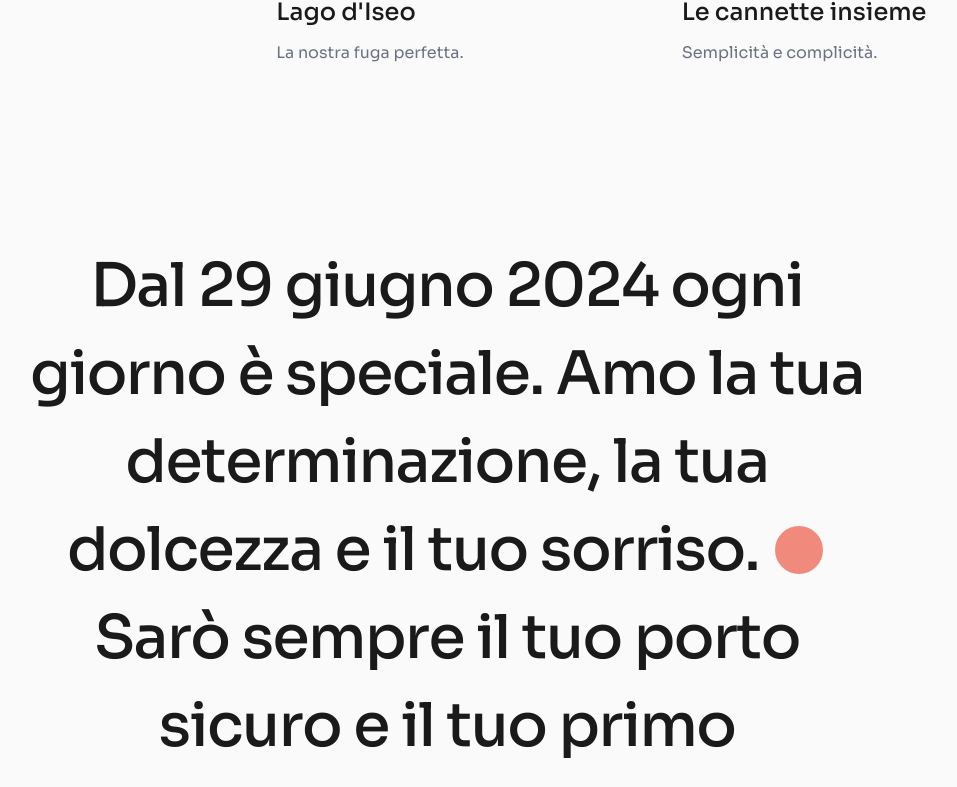
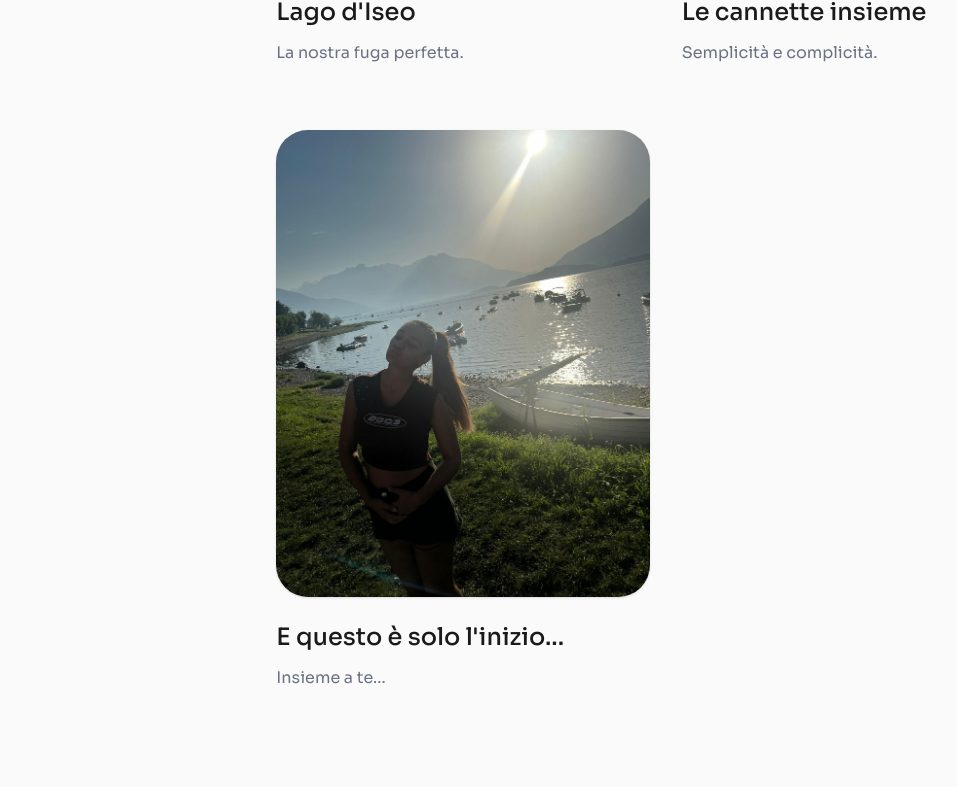
Before and after one commit to NFRR05/regalo-alice, a React (Vite) app: page / in a window 1280 px wide. Shown: the part 4651-5438 px from the top of the page, without its empty margins (193-1150 px from the left). Built offline with nearby package versions, Linux system fonts and the light colour scheme.

Commit message:
changes 2

```diff
--- a/src/components/BentoGallery.tsx
+++ b/src/components/BentoGallery.tsx
@@ -6,6 +6,7 @@ import img12 from '../assets/WhatsApp Image 2026-03-03 at 12.29.53 (3).jpeg';
 import img13 from '../assets/WhatsApp Image 2026-03-03 at 12.29.53.jpeg';
 import img14 from '../assets/WhatsApp Image 2026-03-03 at 12.33.22 (1).jpeg';
 import img15 from '../assets/WhatsApp Image 2026-03-03 at 12.33.22.jpeg';
+import img16 from '../assets/WhatsApp Image 2026-03-03 at 12.33.23.jpeg';
 
 const galleryItems = [
   {
@@ -27,6 +28,11 @@ const galleryItems = [
     title: "Le cannette insieme",
     description: "Semplicità e complicità.",
     image: img15
+  },
+  {
+    title: "E questo è solo l'inizio...",
+    description: "Insieme a te...",
+    image: img16
   }
 ];
 
```
